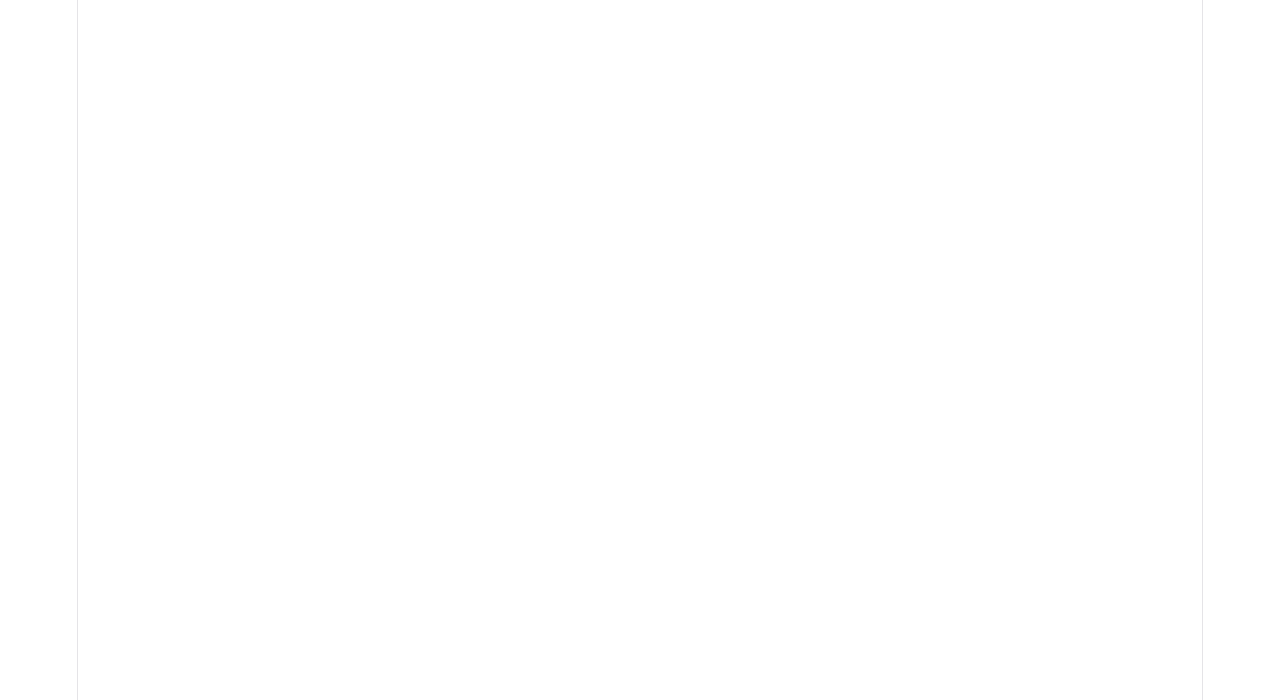
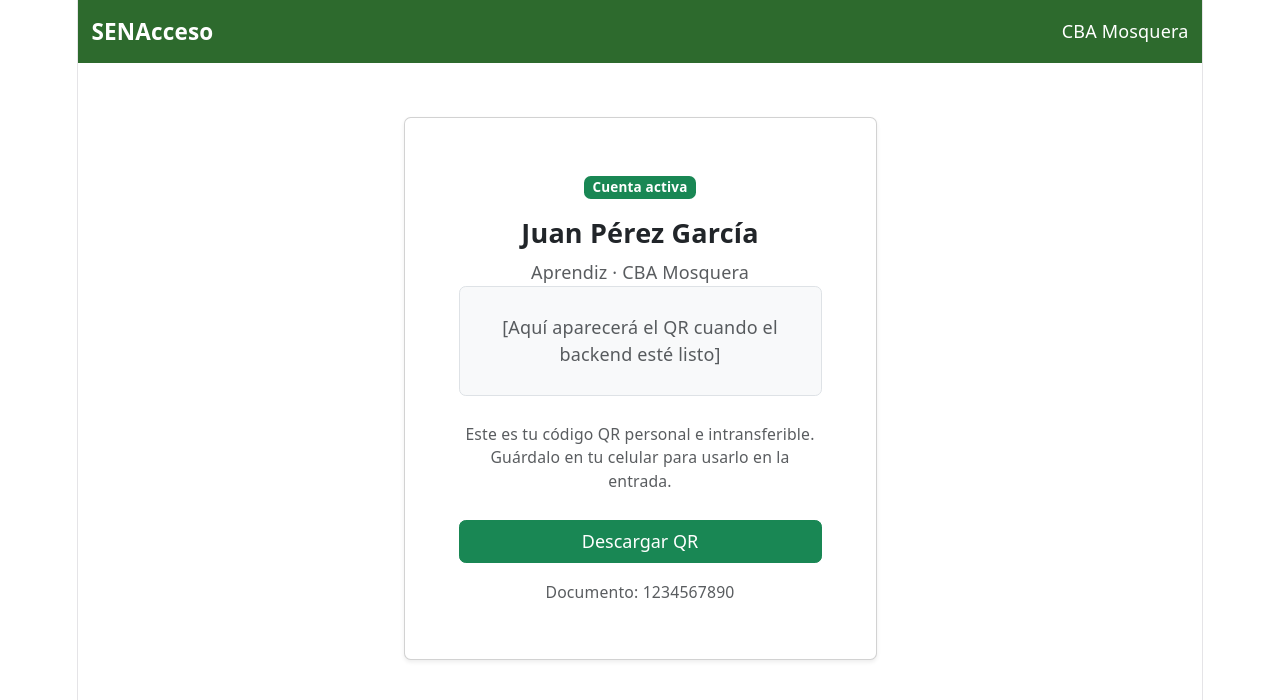
Before and after one commit to haider-castaneda/accessqr_frontend, a React (Vite) app: page /mi-qr in a window 1280 px wide. Before the commit this address had no page. Shown: the top 700 px of the page. Built offline with nearby package versions, Linux system fonts and the light colour scheme.

Commit message:
feat: pantalla de Mi QR

```diff
--- a/src/App.jsx
+++ b/src/App.jsx
@@ -4,6 +4,7 @@ import Home from './pages/Home/Home'
 import Registro from './pages/Registro/Registro'
 import Confirmacion from './pages/Confirmacion/Confirmacion'
 import RecuperarQR from './pages/RecuperarQR/RecuperarQR'
+import MiQR from './pages/MiQR/MiQR'
 
 function App() {
   return (
@@ -13,6 +14,7 @@ function App() {
         <Route path="/registro" element={<Registro />} />
         <Route path="/confirmacion" element={<Confirmacion />} />
         <Route path="/recuperar-qr" element={<RecuperarQR />} />
+        <Route path="/mi-qr" element={<MiQR />} />
       </Routes>
     </BrowserRouter>
   )
--- /dev/null
+++ b/src/pages/MiQR/MiQR.jsx
@@ -0,0 +1,27 @@
+import React from 'react'
+import Navbar from '../../components/Navbar'
+
+function MiQR() {
+    return (
+        <div>
+            <Navbar />
+            <div className="container mt-5" style={{ maxWidth: '500px' }}>
+                <div className="card shadow-sm text-center">
+                    <div className="card-body p-5">
+                        <span className="badge bg-success mb-3">Cuenta activa</span>
+                        <h4 className="fw-bold">Juan Pérez García</h4>
+                        <p className="text-muted">Aprendiz · CBA Mosquera</p>
+                        <div className="border rounded p-4 mb-4" style={{ backgroundColor: '#f8f9fa' }}>
+                            <p className="text-muted">[Aquí aparecerá el QR cuando el backend esté listo]</p>
+                        </div>
+                        <p className="text-muted small mb-4">Este es tu código QR personal e intransferible. Guárdalo en tu celular para usarlo en la entrada.</p>
+                        <button className="btn btn-success w-100">Descargar QR</button>
+                        <p className="text-muted small mt-3">Documento: 1234567890</p>
+                    </div>
+                </div>
+            </div>
+        </div>
+    )
+}
+
+export default MiQR
```
